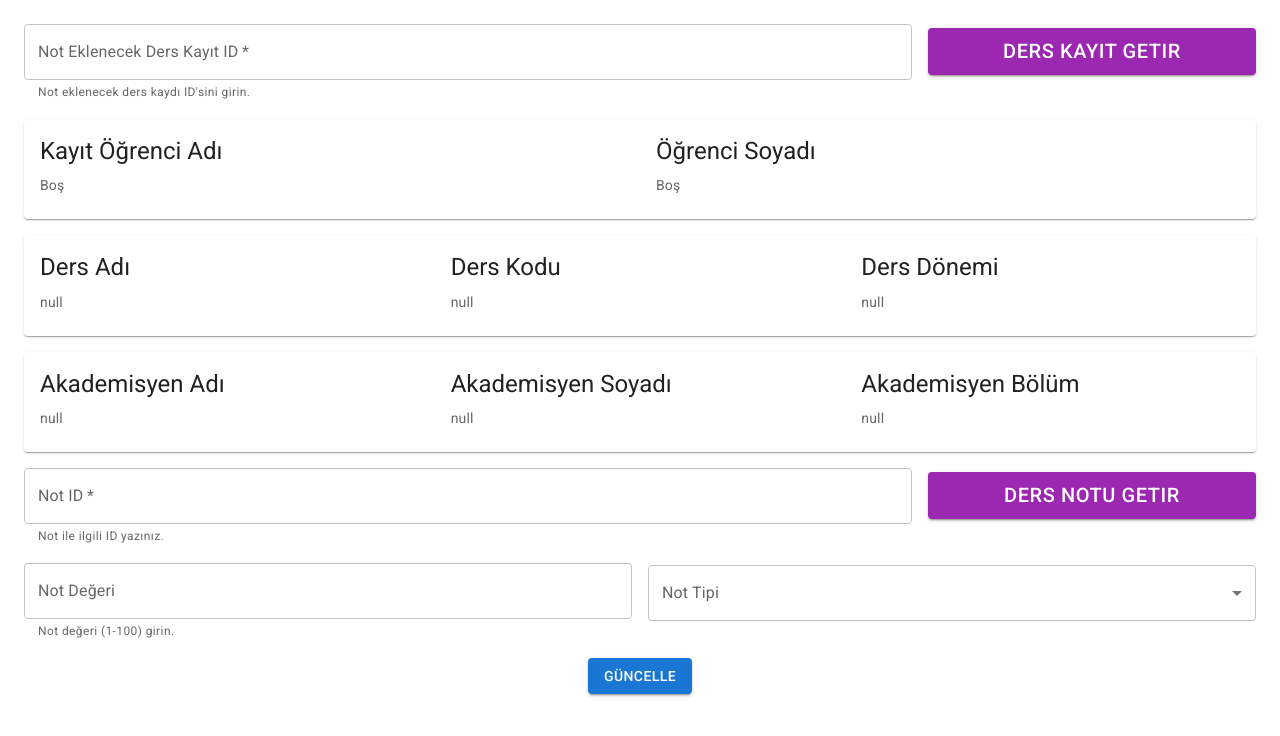
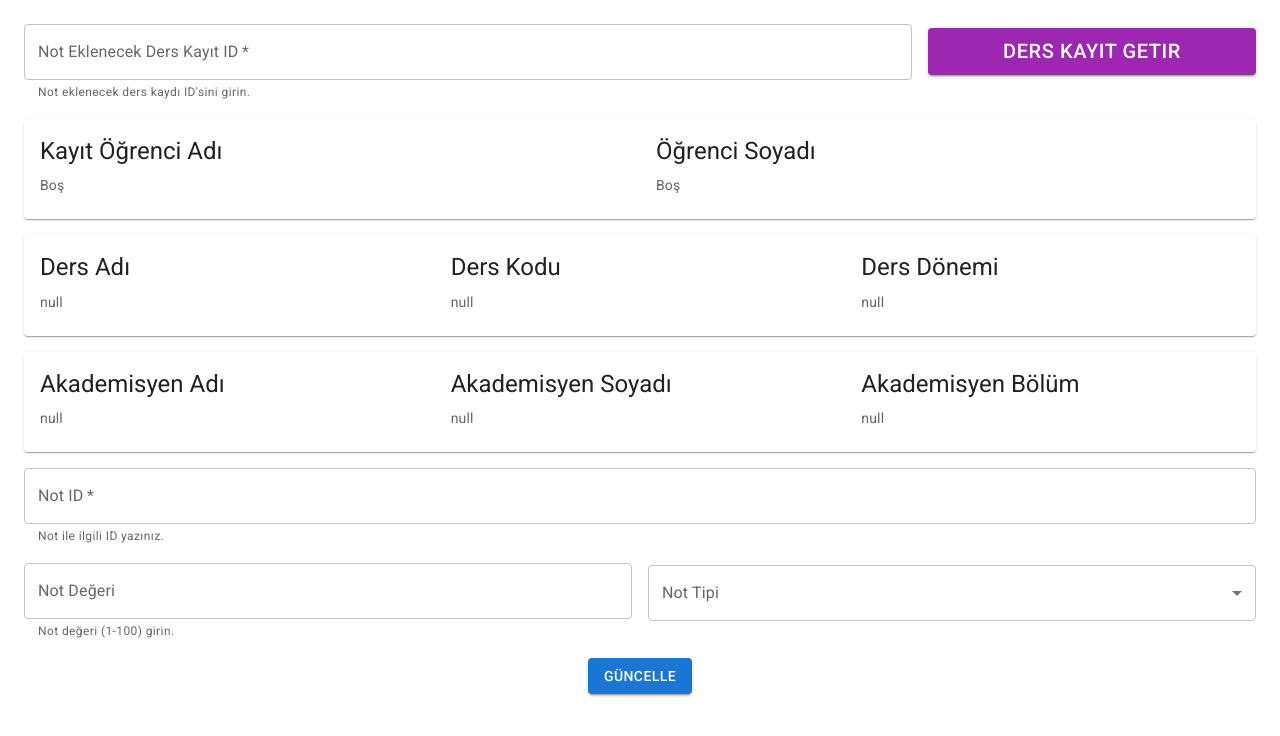
Before and after one commit to denizzhansahin/obs_nestjs_nextjs_graphql, a Next.js app in the folder client/: page /pages/ADMIN_PANEL/not_islemleri/not_edit in a window 1280 px wide. Shown: the top 736 px of the page. Built offline with nearby package versions, Linux system fonts and the light colour scheme.

Commit message:
first commit

```diff
--- a/client/app/pages/ADMIN_PANEL/not_islemleri/not_edit/page.tsx
+++ b/client/app/pages/ADMIN_PANEL/not_islemleri/not_edit/page.tsx
@@ -351,23 +351,7 @@ export default function NotEdit() {
             required
             sx={{ flex: 3 }}
           />
-          <Button
-            fullWidth
-            sx={{
-              height: "100%",
-              fontSize: "1.25rem",
-              flex: 1,
-              display: "flex",
-              alignItems: "center",
-              justifyContent: "center",
-              mb: 3
-            }}
-            variant="contained"
-            color="secondary"
-            //onClick={handleFetchData_grade}
-          >
-            Ders Notu Getir
-          </Button>
+
         </Box>
 
 
```
